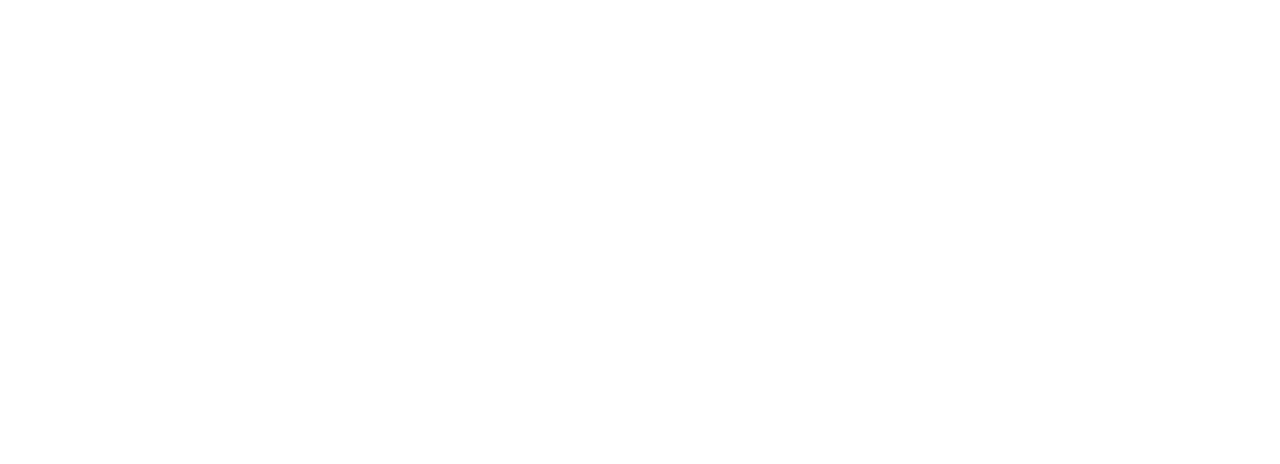
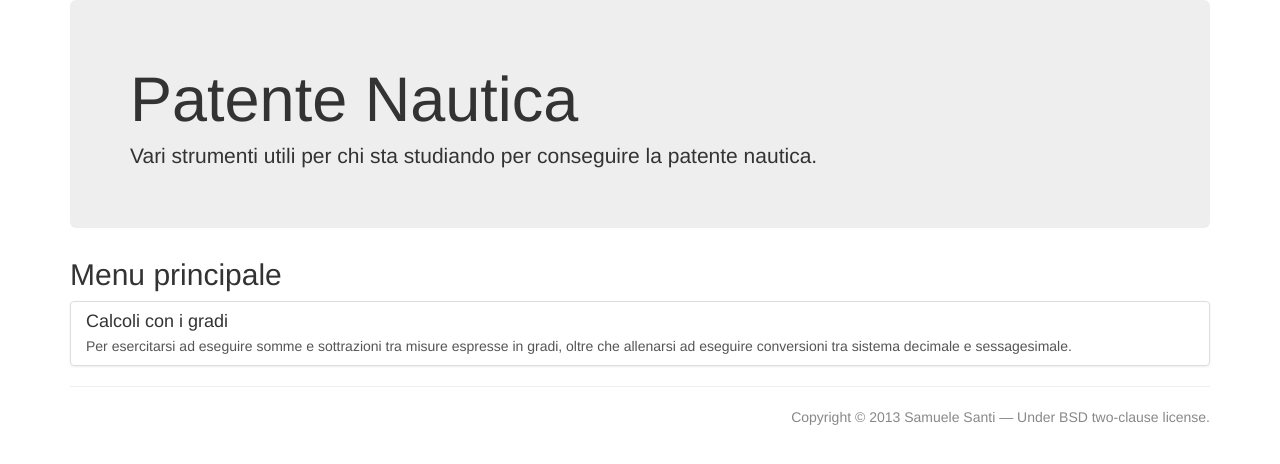
Before and after one commit to rshk/patente-nautica, a plain HTML site: page index.html in a window 1280 px wide. Drawn offline with Linux system fonts and the light colour scheme.

Commit message:
Added homepage

```diff
--- a/index.html
+++ b/index.html
@@ -0,0 +1,53 @@
+<!DOCTYPE html>
+<html><head>
+  <title>Patente Nautica</title>
+  <link rel="stylesheet" type="text/css" href="./lib/bootstrap/css/bootstrap.min.css" />
+  <link rel="stylesheet" type="text/css" href="./lib/bootstrap/css/bootstrap-theme.min.css" />
+  <script src="./lib/jquery-1.10.2.min.js" type="text/javascript"></script>
+  <script src="./lib/bootstrap/js/bootstrap.min.js" type="text/javascript"></script>
+  <meta charset="utf8">
+  <style>
+    #sumsub-1 > div,
+    #sumsub-2 > div {
+      text-align: right;
+      font-size: 16px;
+    }
+    #sumsub-1 > div:last-child,
+    #sumsub-2 > div:last-child {
+      text-align: center;
+    }
+    .footer {
+      text-align: right;
+      color: #888;
+    }
+  </style>
+</head><body>
+
+<div class="container">
+
+<div class="jumbotron">
+  <h1>Patente Nautica</h1>
+  <p>Vari strumenti utili per chi sta studiando per conseguire la patente nautica.</p>
+</div>
+
+
+<h2>Menu principale</h2>
+
+<div class="list-group">
+  <a href="calcoli-gradi.html" class="list-group-item">
+    <h4 class="list-group-item-heading">Calcoli con i gradi</h4>
+    <p class="list-group-item-text">
+      Per esercitarsi ad eseguire somme e sottrazioni tra misure
+      espresse in gradi, oltre che allenarsi ad eseguire conversioni
+      tra sistema decimale e sessagesimale.
+    </p>
+  </a>
+</div>
+
+<hr>
+
+<p class="footer">
+  Copyright &copy; 2013 Samuele Santi &mdash; Under BSD two-clause license.
+</p>
+
+</body></html>
```
Also changed, not shown: calcoli-gradi.html (+2 -0 lines).
